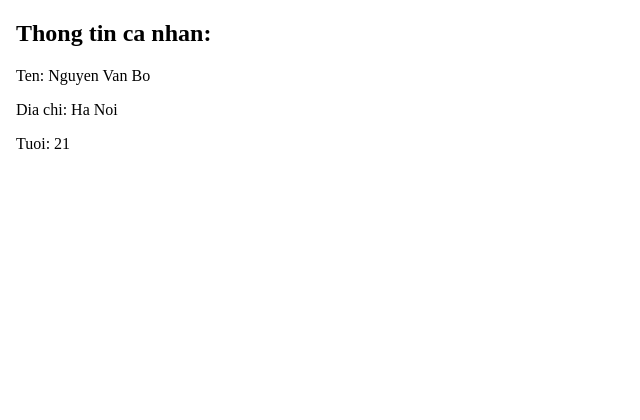
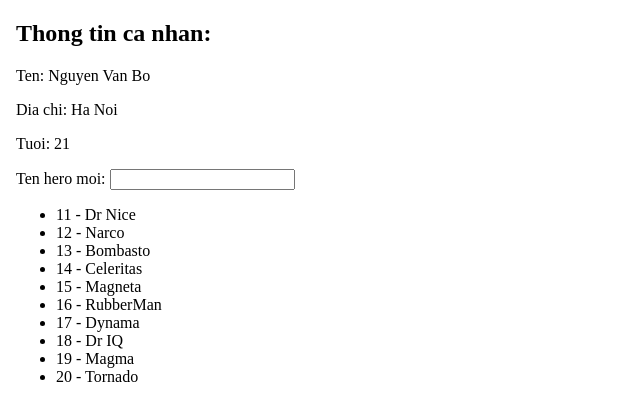
Before and after one commit to thienth/pt13312-web207, an Angular app: page / in a window 1280 px wide. Shown: the top 420 px of the page, without its empty margins (0-640 px from the left). Built offline with nearby package versions, Linux system fonts and the light colour scheme.

Commit message:
lab1-finished

```diff
--- a/src/app/app.component.html
+++ b/src/app/app.component.html
@@ -12,5 +12,17 @@
 <p>Ten: {{user.name}}</p>
 <p>Dia chi: {{user.address}}</p>
 <p>Tuoi: {{user.age}}</p>
+
+Ten hero moi:
+<label>
+  <input
+    (keypress)="addHero($event)"
+    type="text">
+</label>
+<ul>
+  <li (click) = "removeHero(hero.id)" *ngFor="let hero of Heroes">
+    {{hero.id}} - {{hero.name}}
+  </li>
+</ul>
 </body>
 </html>
--- a/src/app/app.component.ts
+++ b/src/app/app.component.ts
@@ -13,4 +13,34 @@ export class AppComponent {
     address: 'Ha Noi',
     hometown: 'Thanh Hoa',
   };
+
+   Heroes = [
+    { id: 11, name: 'Dr Nice' },
+    { id: 12, name: 'Narco' },
+    { id: 13, name: 'Bombasto' },
+    { id: 14, name: 'Celeritas' },
+    { id: 15, name: 'Magneta' },
+    { id: 16, name: 'RubberMan' },
+    { id: 17, name: 'Dynama' },
+    { id: 18, name: 'Dr IQ' },
+    { id: 19, name: 'Magma' },
+    { id: 20, name: 'Tornado' }
+  ];
+
+   removeHero = (id) => {
+     this.Heroes = this.Heroes.filter(x => x.id !== id);
+   }
+
+   addHero = (event) => {
+     if (event.keyCode === 13) {
+     const idArr = this.Heroes.map(item => item.id);
+     const idMax = Math.max(...idArr);
+     const hero = {
+       id: idMax + 1,
+       name: event.target.value,
+     };
+     this.Heroes.push(hero);
+     event.target.value = '';
+   }}
+
 }
```
